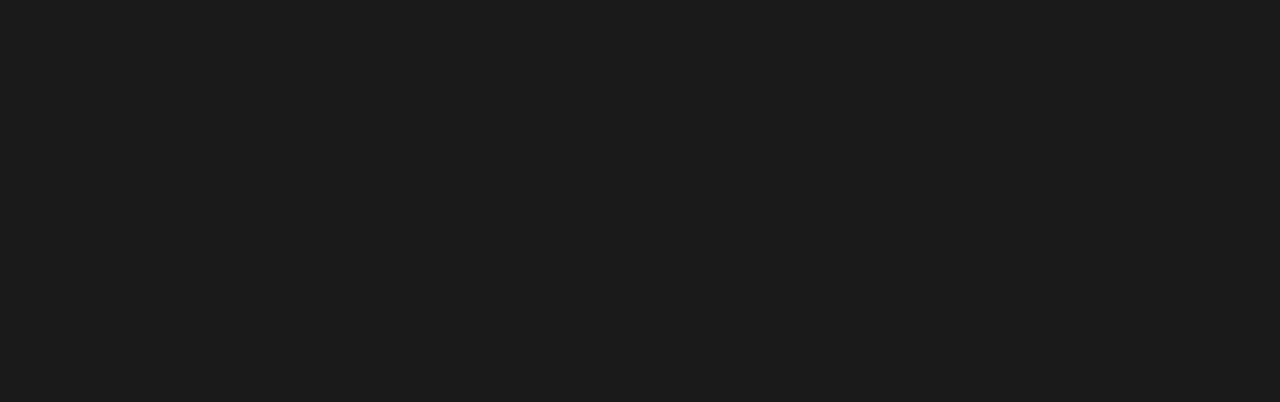
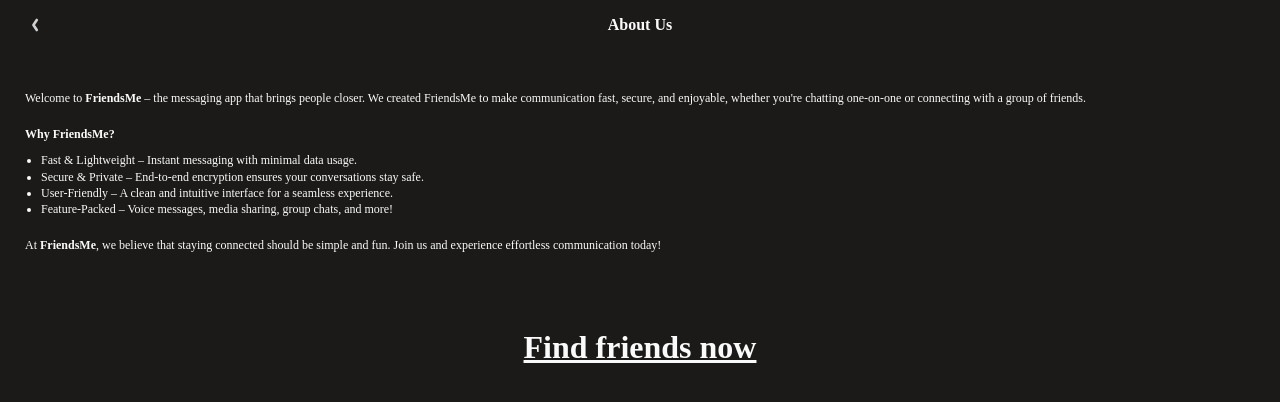
Before and after one commit to Kirilzhm/Social-app, a React (Vite) app: page /aboutUs in a window 1280 px wide. Before the commit this address had no page. Shown: the top 402 px of the page. Built offline with nearby package versions, Linux system fonts and the light colour scheme; a web font is replaced by a local one.

Commit message:
added About Us

```diff
--- a/src/components/App.jsx
+++ b/src/components/App.jsx
@@ -10,6 +10,7 @@
 const LoginPage = lazy(() => import('../pages/LoginPage/LoginPage'));
 const RegisterPage = lazy(() => import('../pages/RegisterPage/RegisterPage'));
 const SettingsPage = lazy(() => import('../pages/SettingsPage/SettingsPage'));
+const AboutUs = lazy(() => import('../pages/AboutUsPage/AboutUsPage'));
 
 function App() {
 
@@ -36,6 +37,10 @@
         <Route
           path="settings"
           element={<PrivateRoute component={<SettingsPage />} />} />
+        <Route
+        path="aboutUs"
+        element={<PrivateRoute component={<AboutUs />} />}>
+        </Route>
       </Routes>
   </>;
 }
--- a/src/components/Header-HomePage/Header-HomePage.jsx
+++ b/src/components/Header-HomePage/Header-HomePage.jsx
@@ -3,7 +3,7 @@
 const Header = () => {
 
     return (
-        <header className="flex items-center justify-between h-[50px] ml-25 mr-25">
+        <header className="flex items-center justify-between h-[50px] ml-[25px] mr-[25px] mt-[25px]">
             <Link to="settings">
                 <svg className="size-[20px]">
                     <use href="/icons.svg#icon-settings"></use>
--- /dev/null
+++ b/src/components/Header-SmallPages/Header-SmallPages.jsx
@@ -0,0 +1,17 @@
+import { Link } from "react-router-dom";
+
+const Header = ({name}) => {
+
+    return (
+        <header className="flex relative items-center justify-center h-[50px] ml-[25px] mr-[25px]">
+            <Link to="settings" className="absolute left-0">
+                <svg className="size-[20px]">
+                    <use href="/public/icons.svg#icon-Chevron-left"></use>
+                </svg>
+            </Link>
+            <h3 className="text-[16px] font-bold">{name}</h3>
+        </header>
+    )
+};
+
+export default Header;
--- /dev/null
+++ b/src/pages/AboutUsPage/AboutUsPage.jsx
@@ -0,0 +1,38 @@
+import { Link } from "react-router-dom"
+
+import Header from "../../components/Header-SmallPages/Header-SmallPages";
+
+const AboutUs = () => {
+
+    const text = 'About Us';
+    const textStyle = "text-[12px]/[135%]";
+
+
+    return (
+       <div>
+            <Header name={text}/>
+            <div className="mt-10 mr-[25px] ml-[25px]">
+                <p className={`${textStyle}`}>Welcome to <span className="text-[12px]/[135%] font-bold ">FriendsMe</span> – the messaging app that brings people closer. We created FriendsMe to make communication fast, secure, and enjoyable, whether you're chatting one-on-one or connecting with a group of friends.</p>
+                <div className="mt-5">
+                    <h3 className={`${textStyle} font-bold`}>Why FriendsMe?</h3>
+                </div>
+                <ul className="mb-5 list-disc mt-[10px] ml-[16px]">
+                    <li className={`${textStyle}`} >Fast & Lightweight – Instant messaging with minimal data usage.</li>
+                    <li className={`${textStyle}`}>Secure & Private – End-to-end encryption ensures your conversations stay safe.</li>
+                    <li className={`${textStyle}`}>User-Friendly – A clean and intuitive interface for a seamless experience.</li>
+                    <li className={`${textStyle}`}>Feature-Packed – Voice messages, media sharing, group chats, and more!</li>
+                </ul>
+                <div className="mb-[70px]">
+                <p className={`${textStyle}`}>At <span className={`${textStyle} font-bold`}>FriendsMe</span>, we believe that staying connected should be simple and fun. Join us and experience effortless communication today!</p>
+                </div>
+                <div className="w-fit mr-auto ml-auto">
+                    <Link to="/">
+                        <h2 className="text-[32px] font-bold underline">Find friends now</h2>
+                    </Link>
+                </div>
+            </div>
+       </div>
+    )
+};
+
+export default AboutUs;
```
Also changed, not shown: public/icons.svg.
